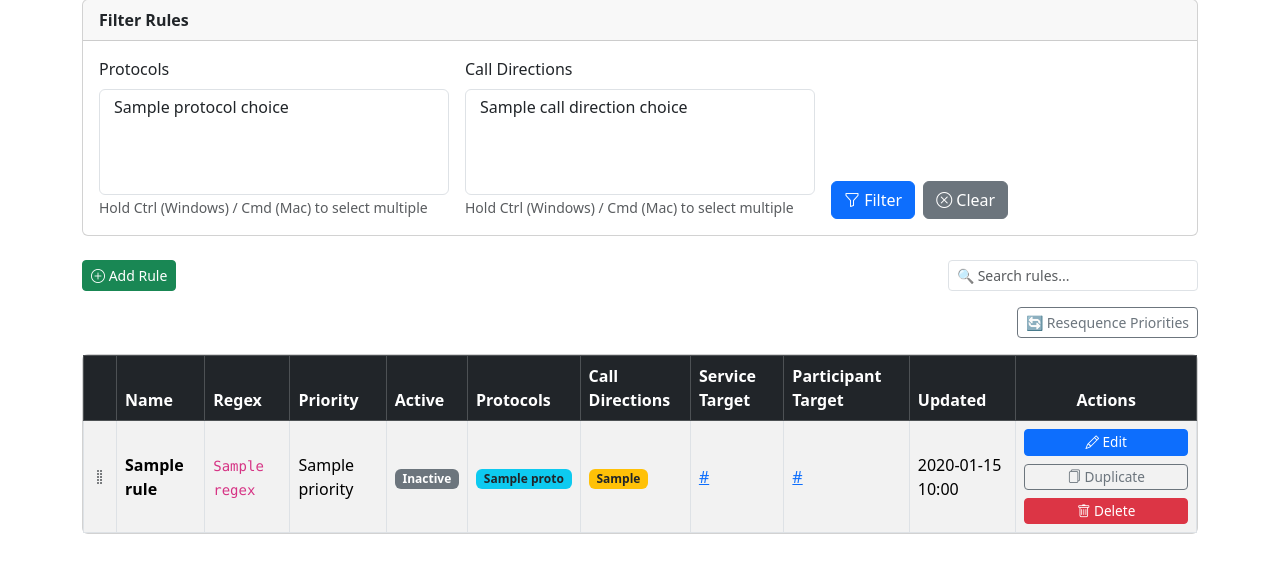
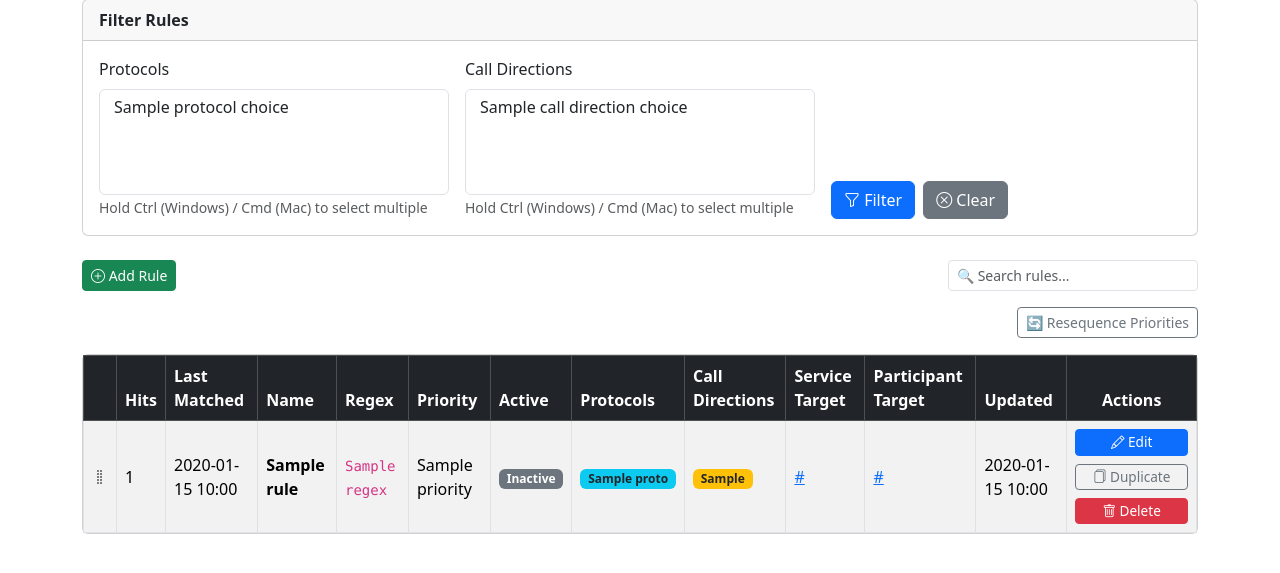
Before and after one commit to lorist/pexip_policy_router, a Django app: template policy_router/templates/policy_router/rule_list.html in a window 1280 px wide. Shown: the part 133-706 px from the top of the page. Run offline with Django 5.2, Linux system fonts and the light colour scheme; the template is opened without the code that fills it: most values are stand-ins (such as "Sample title", 1, 10 or a date in 2020); data that the repository does not hold is empty.

Commit message:
added rule hit count

```diff
--- a/policy_router/models.py
+++ b/policy_router/models.py
@@ -45,7 +45,8 @@ class PolicyProxyRule(models.Model):
     # Management
     priority = models.IntegerField(default=100, help_text="Lower numbers match first")
     is_active = models.BooleanField(default=True)
-
+    match_count = models.PositiveIntegerField(default=0)
+    last_matched_at = models.DateTimeField(null=True, blank=True)
     created_at = models.DateTimeField(auto_now_add=True)
     updated_at = models.DateTimeField(auto_now=True)
 
--- a/policy_router/templates/policy_router/rule_list.html
+++ b/policy_router/templates/policy_router/rule_list.html
@@ -67,6 +67,8 @@
         <thead class="table-dark">
           <tr>
             <th style="width: 2rem;"></th>
+            <th>Hits</th>
+            <th>Last Matched</th>
             <th>Name</th>
             <th>Regex</th>
             <th>Priority</th>
@@ -89,6 +91,14 @@
               style="cursor: grab;">
             <td class="text-muted text-center align-middle">
               <i class="bi bi-grip-vertical"></i>
+            </td>
+            <td>{{ rule.match_count|default:0 }}</td>
+            <td>
+              {% if rule.last_matched_at %}
+                {{ rule.last_matched_at|date:"Y-m-d H:i" }}
+              {% else %}
+                <span class="text-muted">Never</span>
+              {% endif %}
             </td>
             <td><strong>{{ rule.name }}</strong></td>
             <td><code>{{ rule.regex }}</code></td>
```
Also changed, not shown: policy_router/views.py (+12 -0 lines), policy_router/migrations/0016_policyproxyrule_last_matched_at_and_more.py (added).
